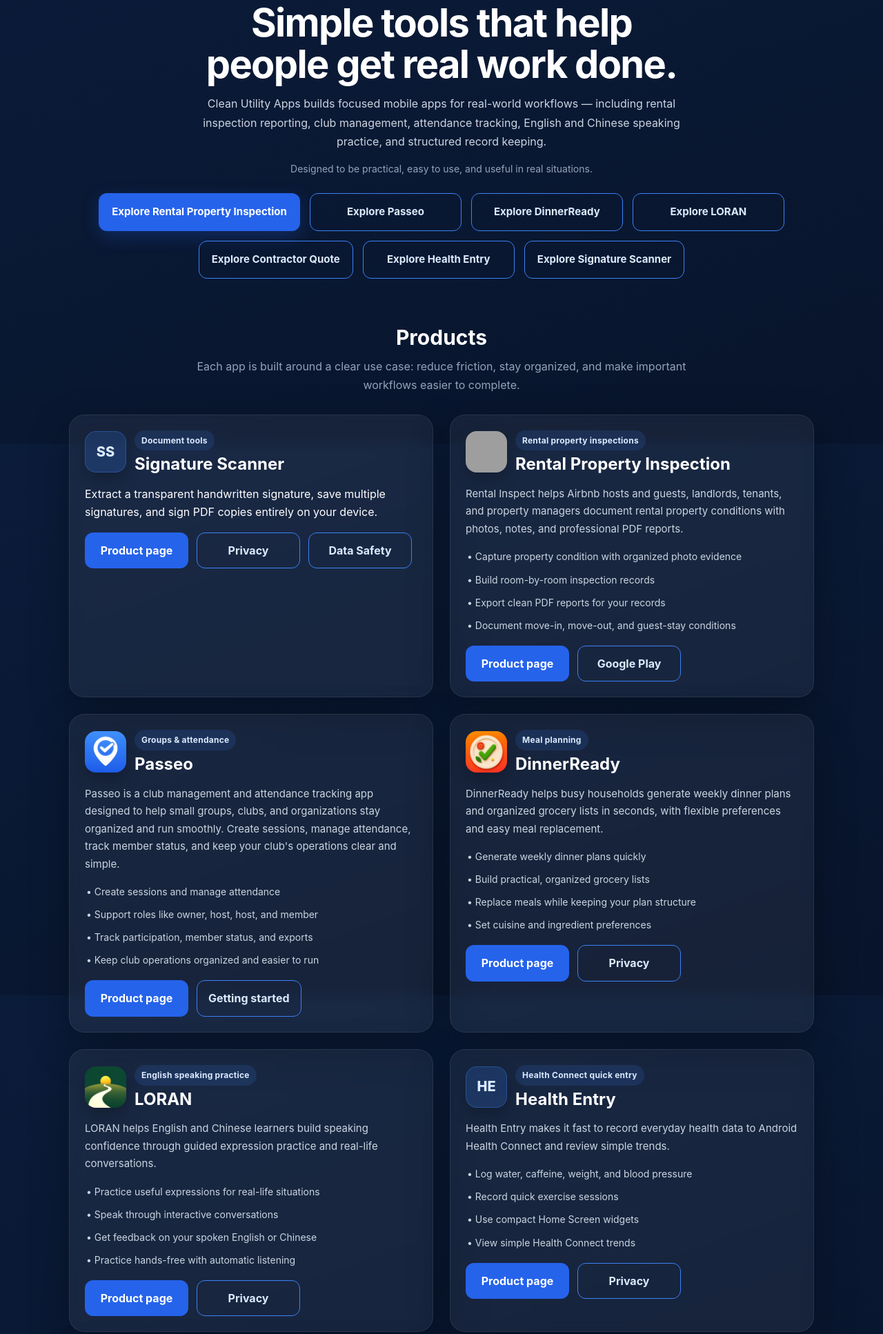
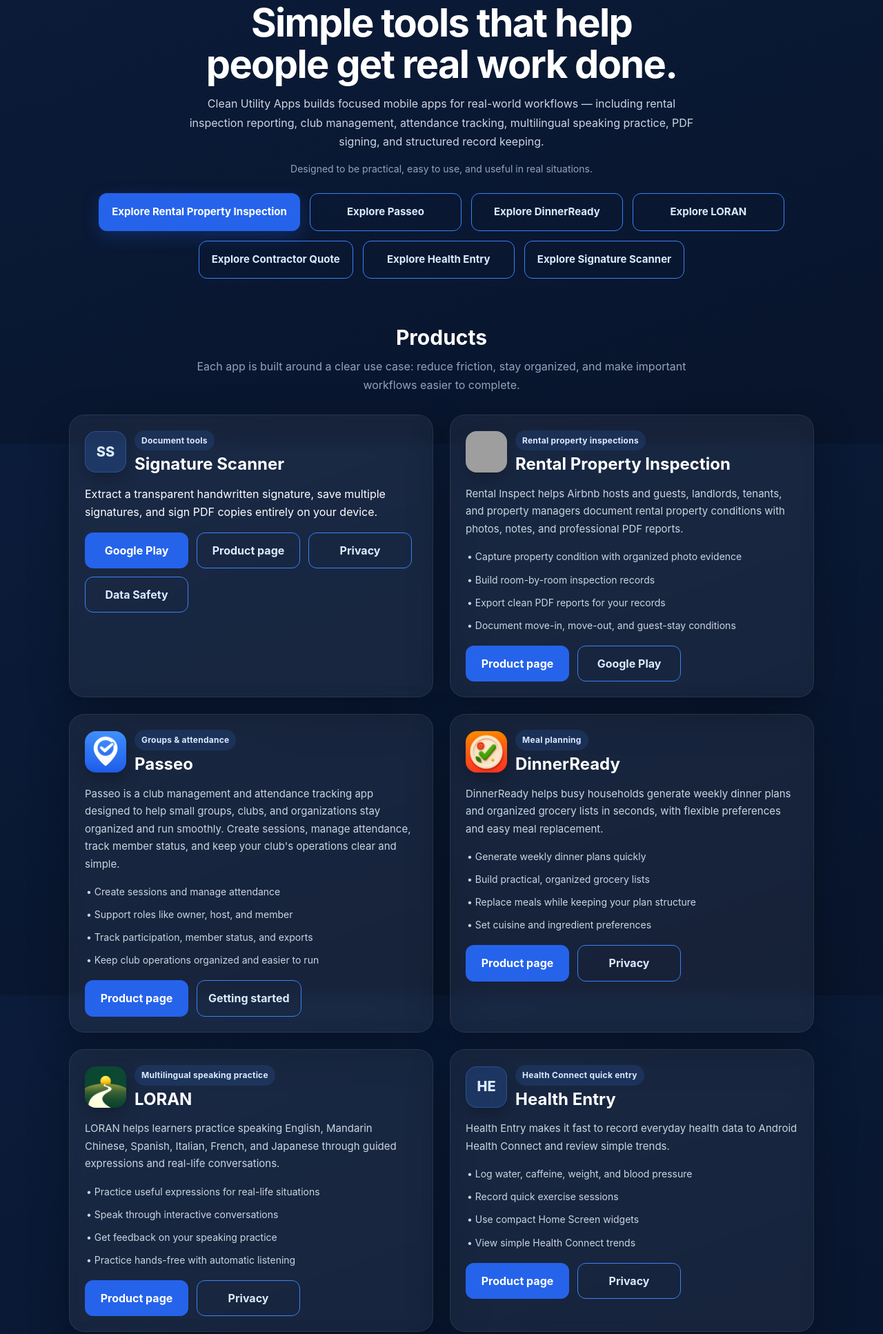
Before and after one commit to snowolf001/move-inspection-site, a plain HTML site: page index.html in a window 1280 px wide. Shown: the part 157-2091 px from the top of the page at 69% size. Drawn offline with Linux system fonts and the light colour scheme; grey boxes are pictures that could not be loaded; a script that the page names is missing.

Commit message:
Refresh homepage for Signature Scanner launch and LORAN languages

```diff
--- a/index.html
+++ b/index.html
@@ -8,18 +8,18 @@
 
     <meta
       name="description"
-      content="Clean Utility Apps builds practical mobile apps for real-life workflows, including Rental Property Inspection, Passeo, DinnerReady, LORAN, and Contractor Estimate & Quote."
+      content="Clean Utility Apps builds practical mobile apps for real-life workflows, including Signature Scanner, Rental Property Inspection, Passeo, DinnerReady, LORAN, and Contractor Estimate & Quote."
     />
     <meta
       name="keywords"
-      content="Clean Utility Apps, Rental Property Inspection, Rental Inspect, Passeo, DinnerReady, LORAN, Contractor Estimate & Quote, rental inspection app, club management app, attendance tracking app, meal planner app, English and Chinese speaking practice app, estimate app"
+      content="Clean Utility Apps, Rental Property Inspection, Rental Inspect, Passeo, DinnerReady, LORAN, Contractor Estimate & Quote, rental inspection app, club management app, attendance tracking app, meal planner app, multilingual speaking practice app, PDF signature app, estimate app"
     />
     <meta name="theme-color" content="#08142b" />
 
     <meta property="og:title" content="Clean Utility Apps" />
     <meta
       property="og:description"
-      content="Practical mobile apps for real-life workflows, including rental inspection reporting, club management, and English and Chinese speaking practice."
+      content="Practical mobile apps for real-life workflows, including PDF signing, rental inspection reporting, club management, and multilingual speaking practice."
     />
     <meta property="og:type" content="website" />
     <meta
@@ -31,7 +31,7 @@
     <meta name="twitter:title" content="Clean Utility Apps" />
     <meta
       name="twitter:description"
-      content="Practical mobile apps for real-life workflows, including English and Chinese speaking practice."
+      content="Practical mobile apps for real-life workflows, including PDF signing and multilingual speaking practice."
     />
     <meta
       name="twitter:image"
@@ -650,7 +650,7 @@
         <p class="subtitle">
           Clean Utility Apps builds focused mobile apps for real-world workflows
           — including rental inspection reporting, club management, attendance
-          tracking, English and Chinese speaking practice, and structured record keeping.
+          tracking, multilingual speaking practice, PDF signing, and structured record keeping.
         </p>
 
         <p class="trust">
@@ -683,7 +683,7 @@
           <article class="product-card">
             <div class="product-top"><span class="product-icon-placeholder" aria-hidden="true">SS</span><div><div class="product-label">Document tools</div><h3>Signature Scanner</h3></div></div>
             <p>Extract a transparent handwritten signature, save multiple signatures, and sign PDF copies entirely on your device.</p>
-            <div class="product-actions"><a class="product-link" href="/signature-scanner/">Product page</a><a class="product-link secondary" href="/signature-scanner/privacy/">Privacy</a><a class="product-link secondary" href="/signature-scanner/data-safety/">Data Safety</a></div>
+            <div class="product-actions"><a class="product-link" href="https://play.google.com/store/apps/details?id=com.cleanutilityapps.signaturescanner">Google Play</a><a class="product-link secondary" href="/signature-scanner/">Product page</a><a class="product-link secondary" href="/signature-scanner/privacy/">Privacy</a><a class="product-link secondary" href="/signature-scanner/data-safety/">Data Safety</a></div>
           </article>
 
           <article class="product-card">
@@ -758,7 +758,7 @@
                 • Create sessions and manage attendance
               </div>
               <div class="product-point">
-                • Support roles like owner, host, host, and member
+                • Support roles like owner, host, and member
               </div>
               <div class="product-point">
                 • Track participation, member status, and exports
@@ -826,14 +826,13 @@
                 class="product-icon"
               />
               <div>
-                <div class="product-label">English speaking practice</div>
+                <div class="product-label">Multilingual speaking practice</div>
                 <h3>LORAN</h3>
               </div>
             </div>
 
             <p class="product-desc">
-              LORAN helps English and Chinese learners build speaking confidence through
-              guided expression practice and real-life conversations.
+              LORAN helps learners practice speaking English, Mandarin Chinese, Spanish, Italian, French, and Japanese through guided expressions and real-life conversations.
             </p>
 
             <div class="product-points">
@@ -844,7 +843,7 @@
                 • Speak through interactive conversations
               </div>
               <div class="product-point">
-                • Get feedback on your spoken English or Chinese
+                • Get feedback on your speaking practice
               </div>
               <div class="product-point">
                 • Practice hands-free with automatic listening
```
